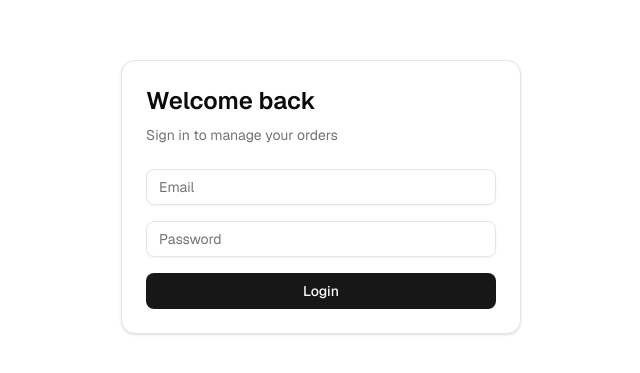
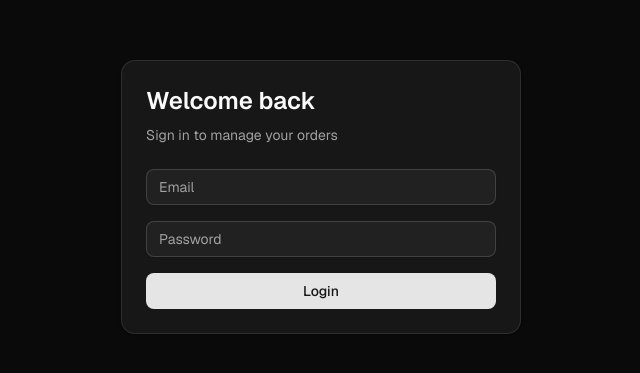
Before and after one commit to Alitm25/ordio, a Next.js app: page /login in a window 1280 px wide. Shown: the part 203-576 px from the top of the page, without its empty margins (319-959 px from the left). Built offline with nearby package versions, Linux system fonts and the light colour scheme.

Commit message:
added dark theme

```diff
--- a/src/app/layout.tsx
+++ b/src/app/layout.tsx
@@ -12,7 +12,7 @@
   children: React.ReactNode;
 }>) {
   return (
-      <html lang="en" className={cn("font-sans", geist.variable)}>
+      <html lang="en" className={cn("dark font-sans", geist.variable)}>
       <body>
       <QueryProvider>
         {children}
```
